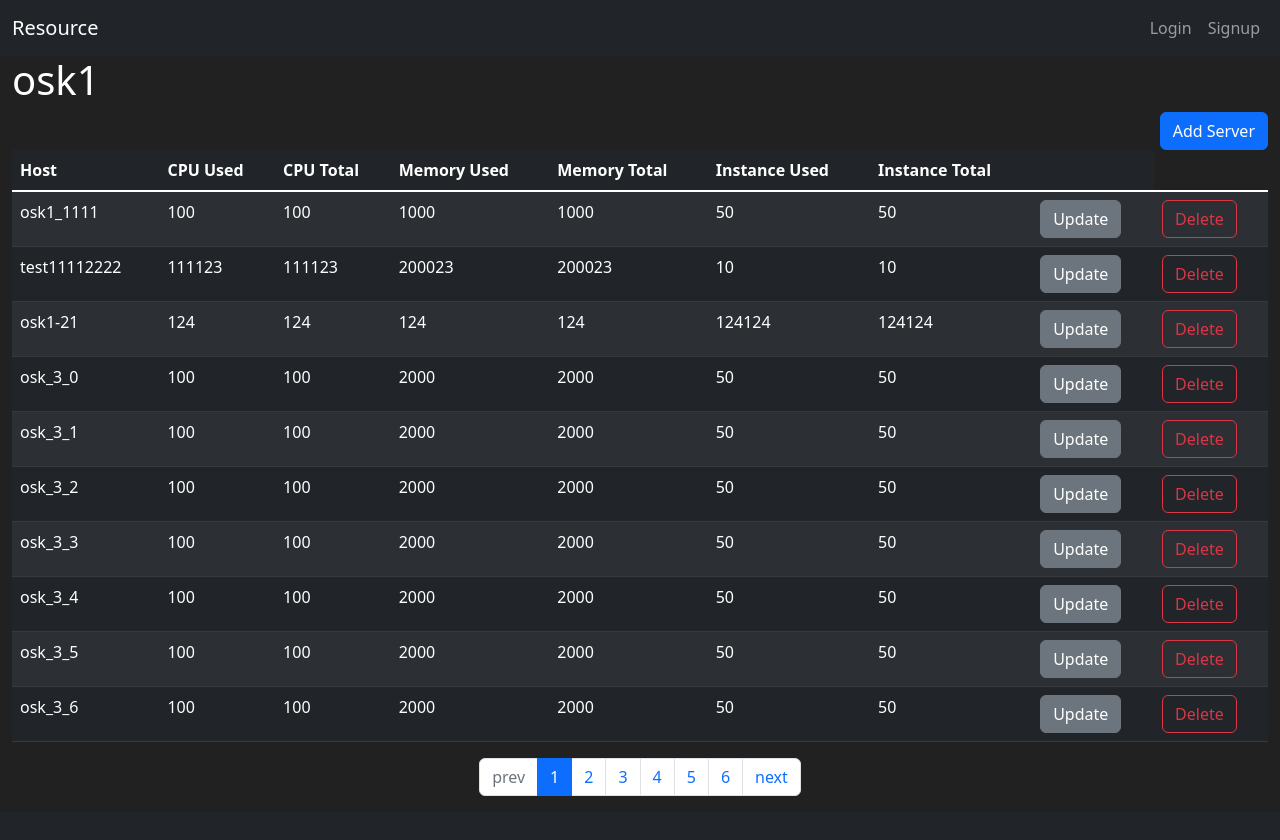
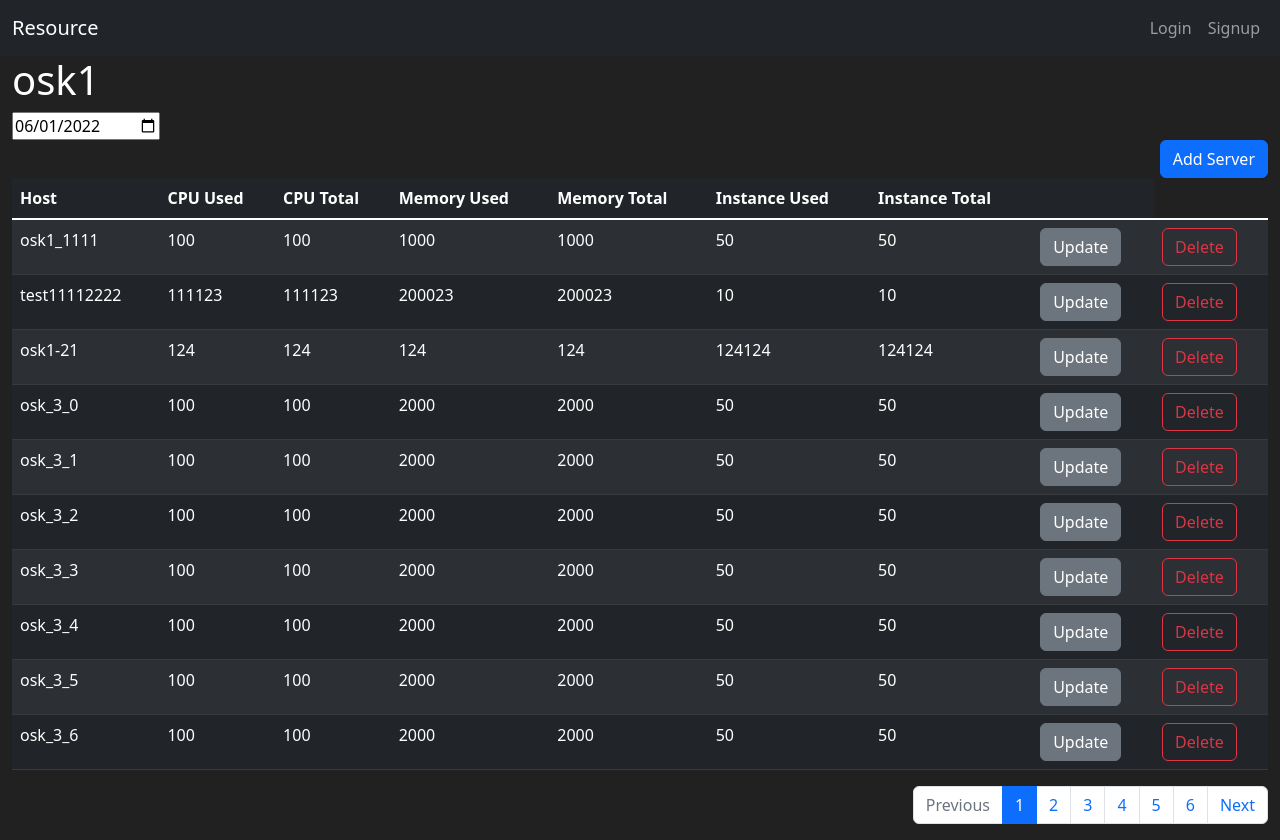
Before and after one commit to hong-per/flask_crypto, a Flask app: page /region/2/ in a window 1280 px wide. Before the commit the page ends 796 px from the top, so only its background shows below. Run offline with Flask 2, Linux system fonts and the light colour scheme; data comes from the database, SQL or seed files in the repository.

Commit message:
add calender select

```diff
--- a/resource/templates/region/region_detail.html
+++ b/resource/templates/region/region_detail.html
@@ -7,6 +7,9 @@
 {% block content %}
 <div class="container-fluid">
     <h1>{{ region.name }}</h1>
+    <div>
+        <input type="date" id="date" name="date" value="2022-06-01">
+    </div>
     <div class="d-grid gap-2 d-md-flex justify-content-md-end">
         <a class="btn btn-primary" href="{{ url_for('server.create', region_id=region.id) }}" role="button">Add Server</a>
     </div>
@@ -45,7 +48,7 @@
         </tbody>
     </table>
     <!-- Paginate -->
-    <ul class="pagination justify-content-center">
+    <ul class="pagination justify-content-end">
         <!-- prev page -->
         {% if servers.has_prev %}
             <li class="page-item">
@@ -53,7 +56,7 @@
             </li>
         {% else %}
             <li class="page-item disabled">
-                <a class="page-link" tabindex="-1" aria-disabled="true" href="javascript:void(0)">prev</a>
+                <a class="page-link" tabindex="-1" aria-disabled="true" href="javascript:void(0)">Previous</a>
             </li>
         {% endif %}
         {% for page_num in servers.iter_pages() %}
@@ -76,11 +79,11 @@
         <!-- next page -->
         {% if servers.has_next %}
             <li class="page-item">
-                <a class="page-link" href="?page={{ servers.next_num }}">next</a>
+                <a class="page-link" href="?page={{ servers.next_num }}">Next</a>
             </li>
         {% else %}
             <li class="page-item disabled">
-                <a class="page-link" tabindex="-1" aria-disabled="true" href="javascript:void(0)">next</a>
+                <a class="page-link" tabindex="-1" aria-disabled="true" href="javascript:void(0)">Next</a>
             </li>
         {% endif %}
     </ul>
```
